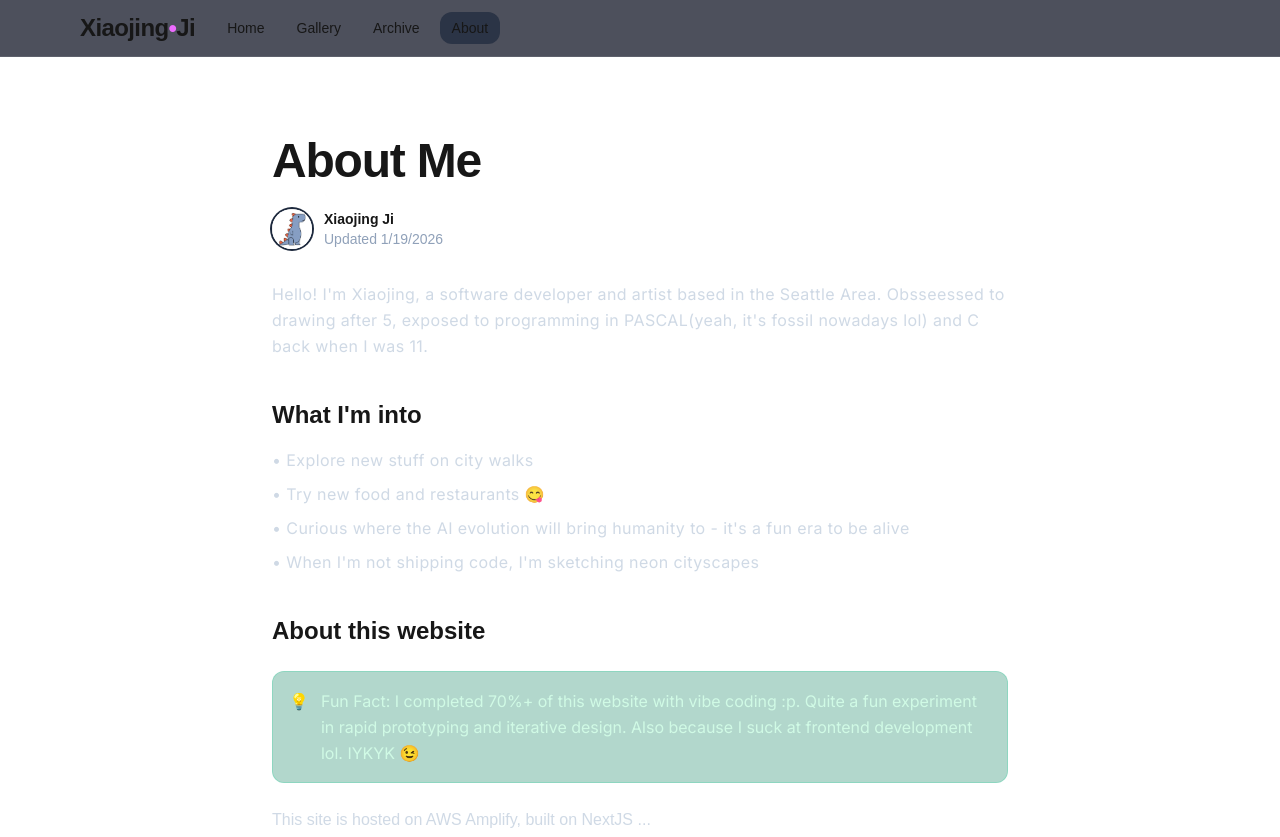
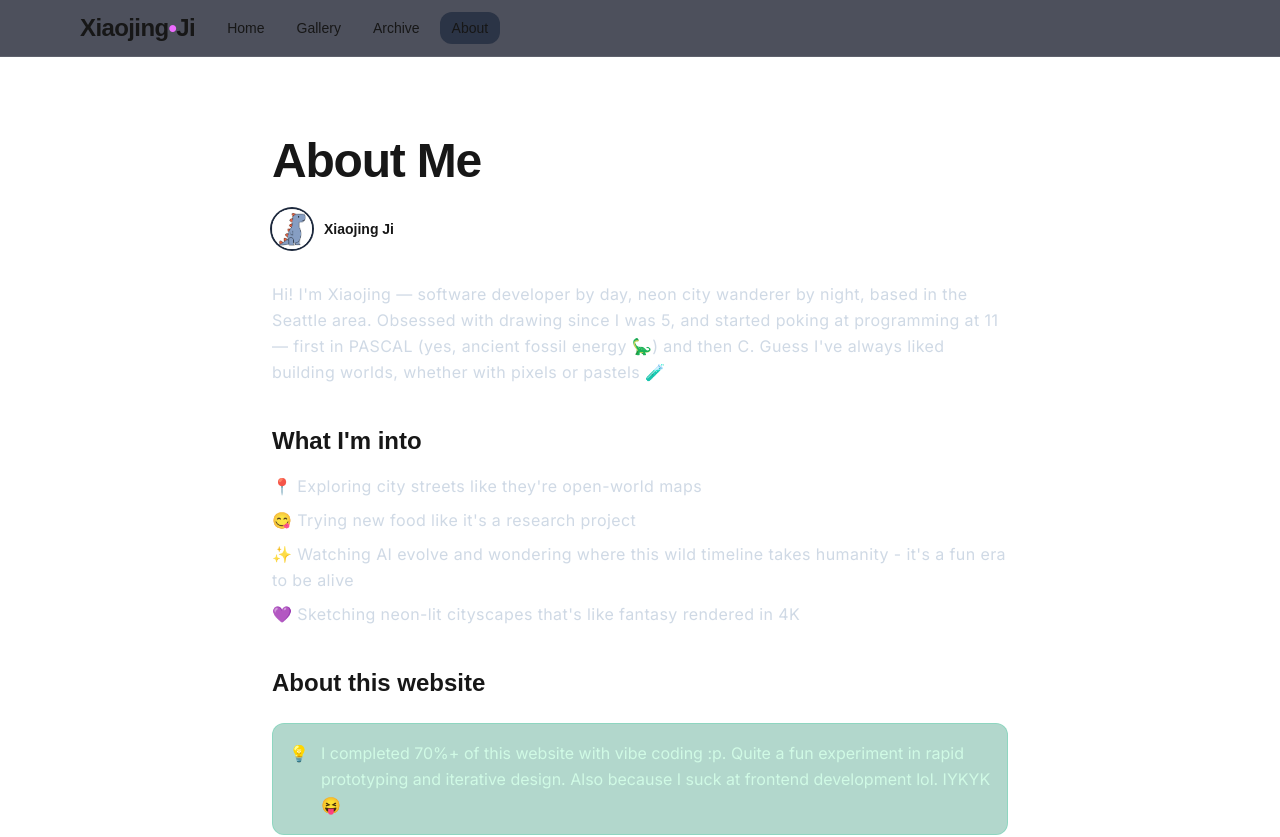
Before and after one commit to XJi/virtualkid, a Next.js app in the folder virtual-kid/: page /about in a window 1280 px wide. Shown: the top 837 px of the page. Built offline with nearby package versions, Linux system fonts and the light colour scheme.

Commit message:
Update About page
Yolo

```diff
--- a/virtual-kid/src/app/about/page.tsx
+++ b/virtual-kid/src/app/about/page.tsx
@@ -30,27 +30,27 @@ export default function AboutPage() {
         </div>
         <div className="text-sm">
           <div className="font-semibold">Xiaojing Ji</div>
-          <div className="text-slate-400">Updated {new Date().toLocaleDateString()}</div>
         </div>
       </div>
 
       {/* Introduction */}
       <p className={`${inter.className} mt-8 text-slate-300/90 leading-relaxed tracking-wide`}>
-        Hello! I&apos;m Xiaojing, a software developer and artist based in the Seattle Area. Obsseessed to drawing after 5, exposed to programming in PASCAL(yeah, it&apos;s fossil nowadays lol) and C back when I was 11.
+      Hi! I&apos;m Xiaojing — software developer by day, neon city wanderer by night, based in the Seattle area.
+      Obsessed with drawing since I was 5, and started poking at programming at 11 — first in PASCAL (yes, ancient fossil energy 🦕) and then C. Guess I&apos;ve always liked building worlds, whether with pixels or pastels 🧪
       </p>
 
       <h2 className="mt-10 text-2xl font-bold">What I&apos;m into</h2>
       <ul className={`${inter.className} mt-4 text-slate-300/90 leading-relaxed tracking-wide space-y-2`}>
-        <li>• Explore new stuff on city walks</li>
-        <li>• Try new food and restaurants 😋</li>
-        <li>• Curious where the AI evolution will bring humanity to - it&apos;s a fun era to be alive</li>
-        <li>• When I&apos;m not shipping code, I&apos;m sketching neon cityscapes </li>
+        <li>📍 Exploring city streets like they&apos;re open-world maps </li>
+        <li>😋 Trying new food like it&apos;s a research project  </li>
+        <li>✨ Watching AI evolve and wondering where this wild timeline takes humanity - it&apos;s a fun era to be alive </li>
+        <li>💜 Sketching neon-lit cityscapes that&apos;s like fantasy rendered in 4K  </li>
       </ul>
 
       <h3 className="mt-10 text-2xl font-bold">About this website</h3>
 
       <Callout>
-        Fun Fact: I completed 70%+ of this website with vibe coding :p. Quite a fun experiment in rapid prototyping and iterative design. Also because I suck at frontend development lol. IYKYK 😉
+        I completed 70%+ of this website with vibe coding :p. Quite a fun experiment in rapid prototyping and iterative design. Also because I suck at frontend development lol. IYKYK 😝
       </Callout>
 
       <p className="mt-6 text-slate-300/90 leading-relaxed">
```
